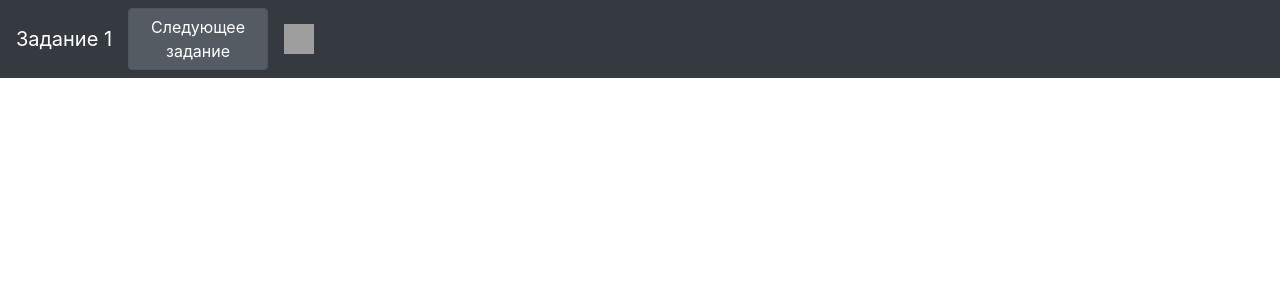
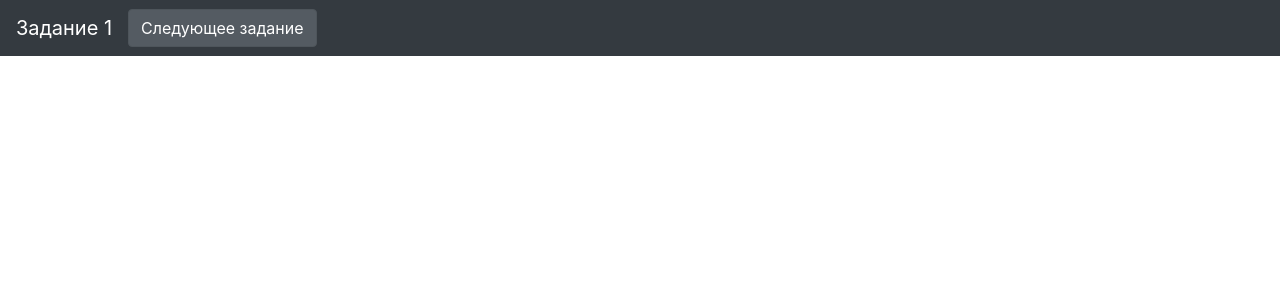
Before and after one commit to csn18/CitiesApp, a Flask app: page /task1 in a window 1280 px wide. Shown: the top 300 px of the page. Run offline with Flask 2, Linux system fonts and the light colour scheme; data that the repository does not hold is empty; some libraries are stand-ins or nearby versions; grey boxes are pictures that could not be loaded.

Commit message:
Fixed code in /task1, /task2, /task3 and /task4

```diff
--- a/templates/main/task1.html
+++ b/templates/main/task1.html
@@ -15,16 +15,7 @@
   <a href="/task2">
     <button class="btn btn-secondary active" >Следующее задание</button>
   </a>
-
-    <nav class='navbar navbar-expand-lg navbar-dark bg-dark'>
-      <a href="#" class="navbar-nand">
-        <img src="https://www.sostav.ru/images/news/2019/05/08/wwh5l7ed.png" width="30" height="30" alt="logo">
-      </a>
-      <button class="navbar-toggler" type="button" data-toggler='collapse' data-target='#navbarSupport'>
-        <span class="navbar-toggler-icon"></span>
-      </button>
-    </nav>
-
+  </nav>
 
     <div class="container mt-5">
       <ul class="list-group">
--- a/templates/main/task2.html
+++ b/templates/main/task2.html
@@ -16,6 +16,7 @@
   <a href="/task3">
     <button class="btn btn-secondary active" >Следующее задание</button>
   </a>
+</nav>
 
 <div class="dropdown-menu" aria-labelledby='dropdownMenuButton'>
   {% for id, country in id_countries %}
--- a/templates/main/task3.html
+++ b/templates/main/task3.html
@@ -16,6 +16,7 @@
   <a href="/task4">
     <button class="btn btn-secondary active" >Следующее задание</button>
   </a>
+</nav>
 
 <div class="dropdown-menu" aria-labelledby='dropdownMenuButton'>
   {% for id, country in id_countries %}
--- a/templates/main/task4.html
+++ b/templates/main/task4.html
@@ -25,7 +25,6 @@
             style="vertical-align: inherit;"><font style="vertical-align: inherit;"><b>Поиск</b></font></font></button>
       </div>
     </form>
-  </div>
 </nav>
 
 <div class="dropdown-menu" aria-labelledby='dropdownMenuButton'>
```
